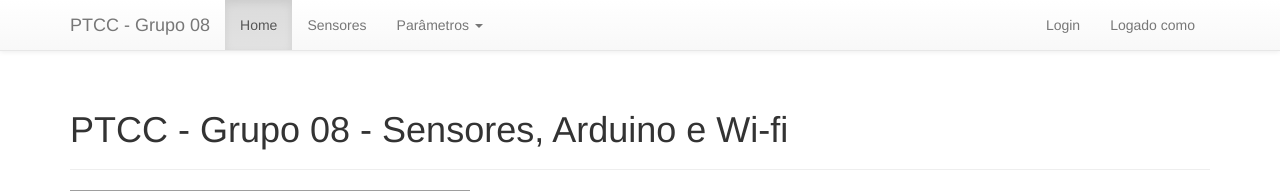
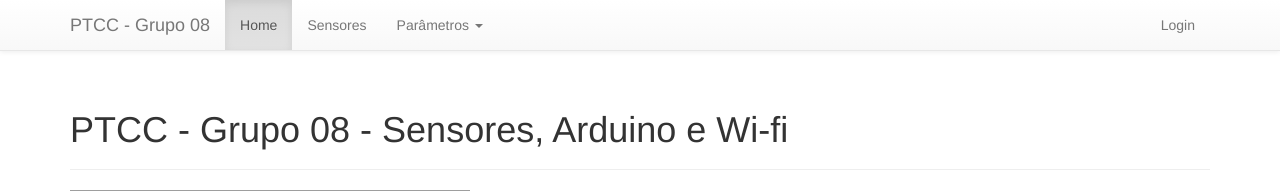
Before and after one commit to royopa/etec-symfony, a Symfony app: template templates/default/index.html.twig in a window 1280 px wide. Shown: the top 191 px of the page. Run offline with Twig, Linux system fonts and the light colour scheme; the template is opened without the code that fills it, so the values that code supplies are empty; some libraries are stand-ins or nearby versions; grey boxes are pictures that could not be loaded.

Commit message:
corrige o erro email nao logado na navbar

```diff
--- a/templates/default/navbar.html.twig
+++ b/templates/default/navbar.html.twig
@@ -29,10 +29,10 @@
           <ul class="nav navbar-nav pull-right">
             {% if is_granted('IS_AUTHENTICATED_FULLY') %}
             <li><a href="{{ url('app_logout') }}">Logout</a></li>
+            <li><a>Logado como {{ app.user.email }}</a></li>
             {% else %}
             <li><a href="{{ url('app_login') }}">Login</a></li>
             {% endif %}
-            <li><a>Logado como {{ app.user.email }}</a></li>
           </ul>
         </div>
         <!--/.nav-collapse -->
```
